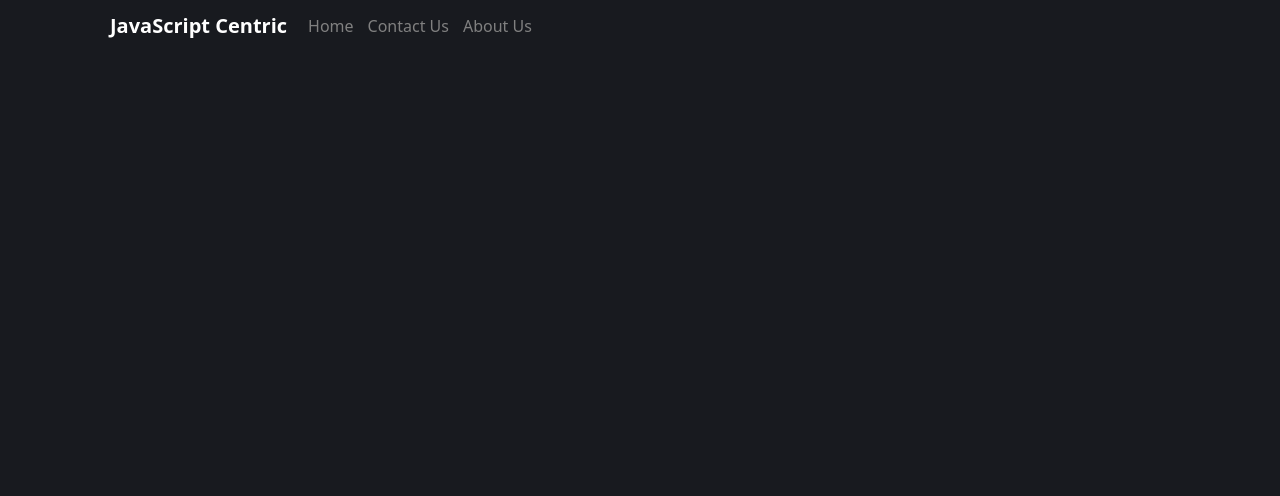
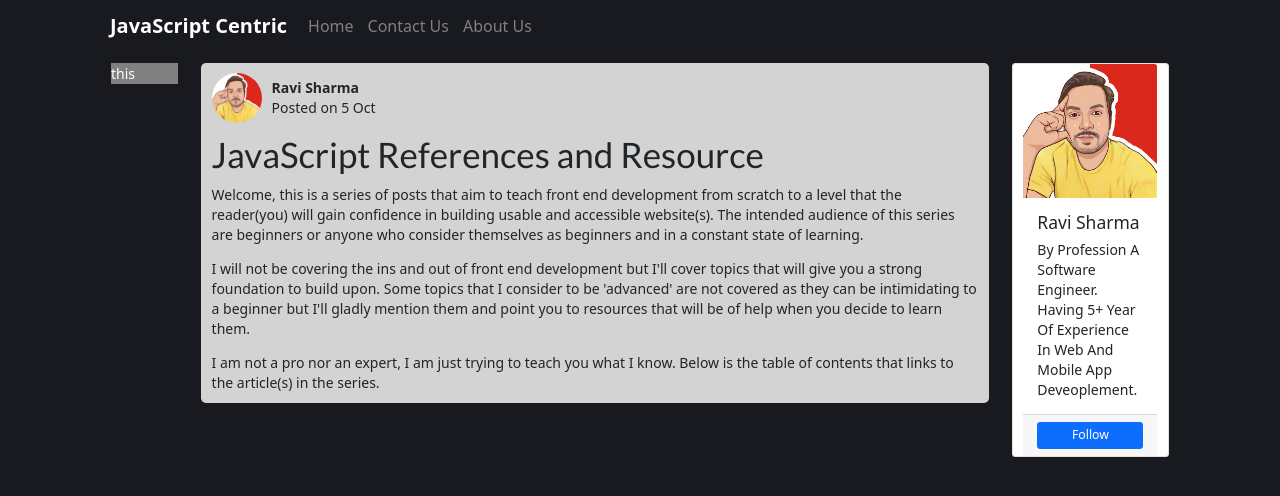
Before and after one commit to ravics09/javascriptcentricReactJS, a React (Create React App) app: page /fullarticle in a window 1280 px wide. Shown: the top 496 px of the page. Built offline with nearby package versions, Linux system fonts and the light colour scheme.

Commit message:
Implemented fullarticle page

```diff
--- a/src/pages/AboutUs/aboutUs.jsx
+++ b/src/pages/AboutUs/aboutUs.jsx
@@ -4,8 +4,6 @@ import "bootstrap/dist/css/bootstrap.min.css";
 import aboutUsStyle from "./aboutUs.module.css";
 import {
   Card,
-  ListGroup,
-  ListGroupItem,
   Container,
   Row,
   Col,
--- /dev/null
+++ b/src/pages/FullArticle/fullArticle.jsx
@@ -0,0 +1,78 @@
+import React, { useState, useEffect } from "react";
+import { NavLink, useHistory } from "react-router-dom";
+import "bootstrap/dist/css/bootstrap.min.css";
+import fullArticleStyle from "./fullArticle.module.css";
+import { Container, Row, Col, Button, Card, Image } from "react-bootstrap";
+import LEADER_IMG from "./../../assets/images/leader.jpeg";
+import { FaHeart, FaRegComment } from "react-icons/fa";
+
+const FullArticle = () => {
+  return (
+    <Container className={fullArticleStyle.container}>
+      <Row className="mb-3">
+        <Col md={1}>
+          <Row className={fullArticleStyle.firstColumn}>this</Row>
+        </Col>
+        <Col md={9}>
+          <Row className={fullArticleStyle.secondColumn}>
+            <div className={fullArticleStyle.cardHeader}>
+              <Image src={LEADER_IMG} width={50} height={50} roundedCircle />
+              <div className={fullArticleStyle.cardName}>
+                <strong>Ravi Sharma</strong>
+                <p>Posted on 5 Oct</p>
+              </div>
+            </div>
+            <div className={fullArticleStyle.cardTitle}>
+              <b>
+                <h1>JavaScript References and Resource</h1>
+              </b>
+            </div>
+            <div className={fullArticleStyle.cardSubtitle}>
+              <article>
+                <p>
+                  Welcome, this is a series of posts that aim to teach front end
+                  development from scratch to a level that the reader(you) will
+                  gain confidence in building usable and accessible website(s).
+                  The intended audience of this series are beginners or anyone
+                  who consider themselves as beginners and in a constant state
+                  of learning.
+                </p>
+                <p>
+                  I will not be covering the ins and out of front end
+                  development but I'll cover topics that will give you a strong
+                  foundation to build upon. Some topics that I consider to be
+                  'advanced' are not covered as they can be intimidating to a
+                  beginner but I'll gladly mention them and point you to
+                  resources that will be of help when you decide to learn them.
+                </p>
+                <p>
+                  I am not a pro nor an expert, I am just trying to teach you
+                  what I know. Below is the table of contents that links to the
+                  article(s) in the series.
+                </p>
+              </article>
+            </div>
+          </Row>
+        </Col>
+        <Col md={2}>
+          <Row className={fullArticleStyle.thirdColumn}>
+            <Card style={{ width: "100%" }}>
+              <Card.Img variant="top" src={LEADER_IMG} />
+              <Card.Body>
+                <Card.Title>Ravi Sharma</Card.Title>
+                <Card.Text>
+                  By Profession A Software Engineer. Having 5+ Year Of
+                  Experience In Web And Mobile App Deveoplement.
+                </Card.Text>
+              </Card.Body>
+              <Card.Footer className="d-grid">
+                <Button size="sm">Follow</Button>
+              </Card.Footer>
+            </Card>
+          </Row>
+        </Col>
+      </Row>
+    </Container>
+  );
+};
+export default FullArticle;
--- /dev/null
+++ b/src/pages/FullArticle/fullArticle.module.css
@@ -0,0 +1,46 @@
+.container {
+  background-color: #181a1f !important;
+  padding-top: 10px;
+  padding-left: 10px;
+  padding-right: 10px;
+}
+.firstColumn {
+  background-color: gray !important;
+  color: #fff !important;
+  margin-left: 1px;
+  margin-right: 1px;
+  margin-bottom: 10px;
+}
+.secondColumn {
+  background-color: lightgray !important;
+  margin-bottom: 10px;
+  margin-left: 1px;
+  margin-right: 1px;
+  padding-top: 10px;
+  border-radius: 5px;
+  border-width: 1px;
+  /* box-shadow: 2px 1px 5px 2px white !important;  */
+}
+.cardHeader {
+  display: flex;
+  flex-direction: row;
+  align-items: center;
+}
+.cardTitle {
+  padding-top: 10px;
+}
+.cardSubtitle {
+  padding-top: 10px;
+  padding-bottom: 10px;
+}
+.cardName {
+  padding-left: 10px;
+}
+.thirdColumn {
+  background-color: #abcff7 !important;
+  margin-bottom: 10px;
+  margin-left: 1px;
+  margin-right: 1px;
+  border-radius: 5px;
+  border-width: 1px;
+}
--- a/src/pages/Home/home.module.css
+++ b/src/pages/Home/home.module.css
@@ -30,6 +30,7 @@
   padding-top: 10px;
   border-radius: 5px;
   border-width: 1px;
+  /* box-shadow: 2px 1px 5px 2px white !important;  */
 }
 .cardHeader{
   display: flex;
--- a/src/routes/routes.js
+++ b/src/routes/routes.js
@@ -17,6 +17,7 @@ import Settings from "./../pages/Settings/settings";
 import CreatePost from "./../pages/CreatePost/createPost";
 import ForgetPassword from "./../pages/ForgetPassword/forgetPassword";
 import ResetPassword from "./../pages/ResetPassword/resetPassword";
+import FullArticle from "./../pages/FullArticle/fullArticle";
 
 const Routes = () => {
   return (
@@ -38,6 +39,7 @@ const Routes = () => {
       <Route exact component={CreatePost} path="/createpost" />
       <Route exact component={ForgetPassword} path="/forgetpassword" />
       <Route exact component={ResetPassword} path="/resetpassword" />
+      <Route exact component={FullArticle} path="/fullarticle" />
     </Switch>
   );
 };
```
